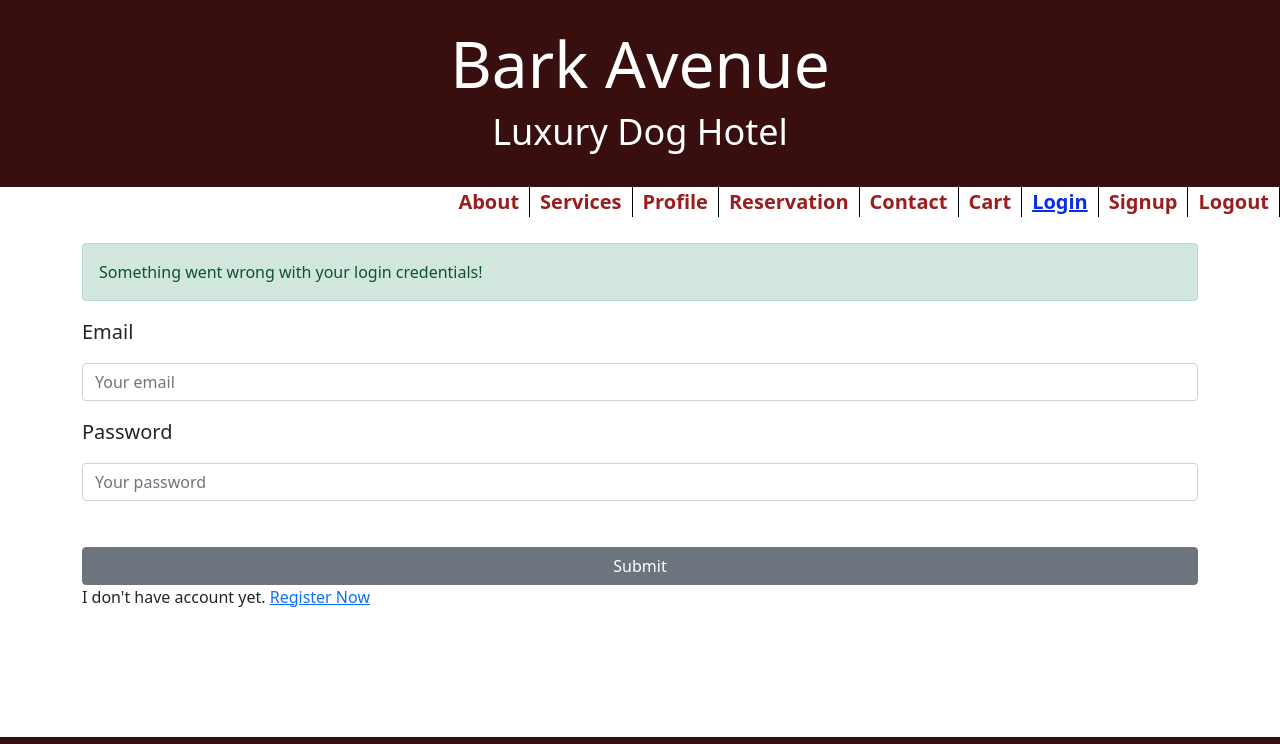
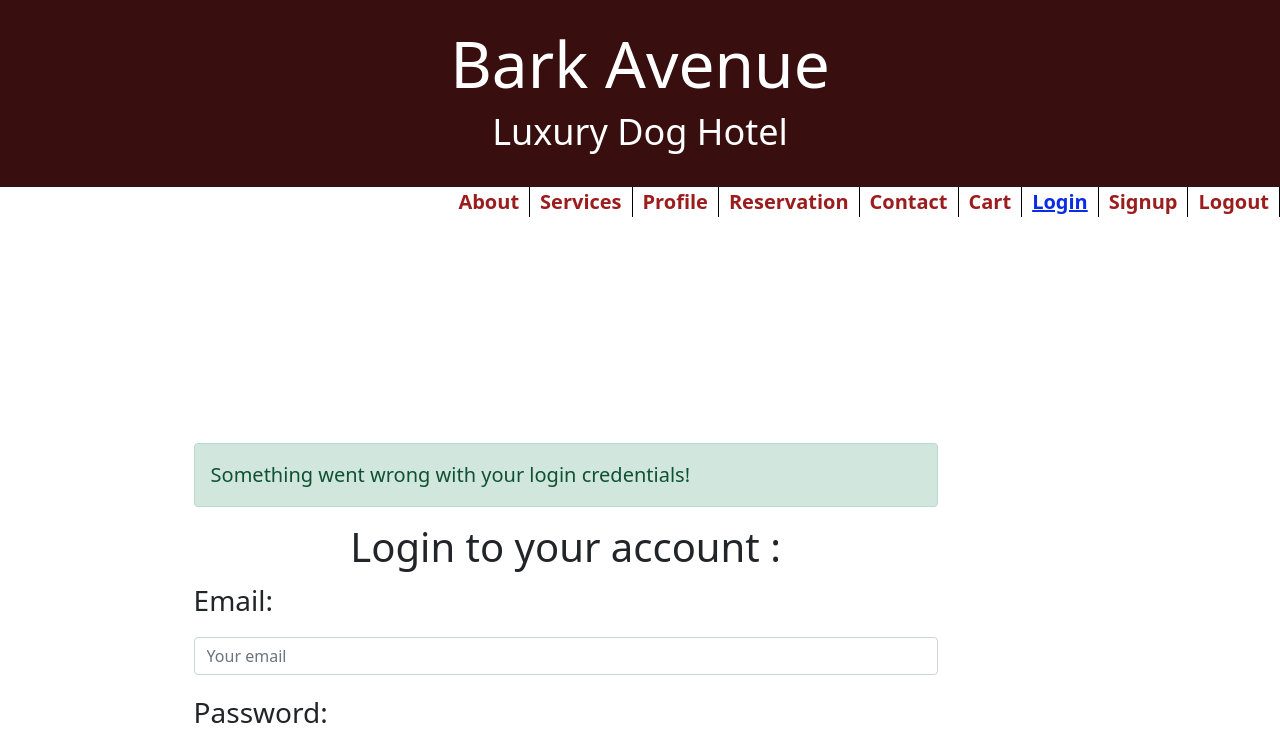
Before and after one commit to blen90/barkAvenue, a React (Create React App) app in the folder client/: page /Login in a window 1280 px wide. Shown: the top 744 px of the page. Built offline with nearby package versions, Linux system fonts and the light colour scheme.

Commit message:
Login page style done

```diff
--- a/client/src/pages/Login/Login.css
+++ b/client/src/pages/Login/Login.css
@@ -5,22 +5,20 @@ h3 {
 
 .contact {
   margin: 0% 10% 0% 15%;
-  padding-top: 100px;
+  padding-top: 200px;
   padding-bottom: 400px;
-  width: 70%;
+  width: 100%;
   font-size: 1.25rem;
   text-align: left;
 }
 
 Label {
-  font-size: 1.25rem;
+  font-size: 1.75rem;
 }
 
-input {
+Input {
   display: block;
-  width: 100%;
-  padding: 0.75rem;
-  margin: 1rem 0;
+  margin: 1rem 0rem 1rem 0rem;
   font-size: 1.5rem;
   border: 1px solid #484848;
   border-radius: 0.8rem;
@@ -28,7 +26,17 @@ input {
 
 Button {
   margin-top: 30px;
+  margin-bottom: 20px;
   padding: 10px;
   width: 100%;
   border-radius: 0.8rem;
 }
+
+.sub{
+  background-color: rgb(6, 87, 87);
+  font-size: 1.5rem;
+}
+
+P{
+  font-size: 1.25rem;
+}
--- a/client/src/pages/Login/Login.js
+++ b/client/src/pages/Login/Login.js
@@ -1,13 +1,11 @@
 
 import React, { useState } from 'react';
 import { Form, FormGroup, Label, Input, Button, Alert } from 'reactstrap';
-// import { validateEmail } from '../../utils/helpers';
 import {Link } from "react-router-dom";
-
-import './Login.css';
-
 import { loginUser } from '../../utils/API';
 import Auth from '../../utils/auth';
+import { Col } from "reactstrap";
+import './Login.css';
 
 function LoginForm() {
   const [userFormData, setUserFormData] = useState({ username: '', password: '' });
@@ -52,13 +50,15 @@ function LoginForm() {
   };
 
   return (
-    <>
-      <Form noValidate validated={validated} onSubmit={handleFormSubmit}>
+    <Col sm="12" md="8">
+      <Form noValidate validated={validated} onSubmit={handleFormSubmit} className="contact">
         <Alert dismissible onClose={() => setShowAlert(false)} show={showAlert} variant='danger'>
           Something went wrong with your login credentials!
         </Alert>
+
+        <h3 className='login'> Login to your account : </h3>
         <FormGroup>
-          <Label htmlFor='email'>Email</Label>
+          <Label htmlFor='email'>Email:</Label>
           <Input
             type='text'
             placeholder='Your email'
@@ -71,7 +71,7 @@ function LoginForm() {
         </FormGroup>
 
         <FormGroup>
-          <Label htmlFor='password'>Password</Label>
+          <Label htmlFor='password'>Password:</Label>
           <Input
             type='password'
             placeholder='Your password'
@@ -83,25 +83,22 @@ function LoginForm() {
           <div className='invalid-feedback'>Password is required!</div>
         </FormGroup>
 
-
         <Button className="sub"> Submit </Button>
         <p>I don't have account yet. <Link underline="none" to={"/signup"}> Register Now </Link></p>
 
-    </Form>
-    </>
-
+      </Form>
+    </Col>
   );
 }
 
 // export default Login;
-
-//         <Button
-//           disabled={!(userFormData.email && userFormData.password)}
-//           type='submit'
-//           variant='success'>
-//           Submit
-//         </Button>
-//     </>
+//   <Button
+//     disabled={!(userFormData.email && userFormData.password)}
+//     type='submit'
+//     variant='success'>
+//     Submit
+//   </Button>
+// </>
 //   );
 // };
 
--- a/client/src/pages/Signup/Signup.js
+++ b/client/src/pages/Signup/Signup.js
@@ -99,7 +99,7 @@ const SignupForm = () => {
         <Button
           disabled={!(userFormData.username && userFormData.email && userFormData.password)}
           type='submit'
-          variant='success'>
+          variant= 'rgb(6, 87, 87)'>
           Submit
         </Button>
       </Form>
```
